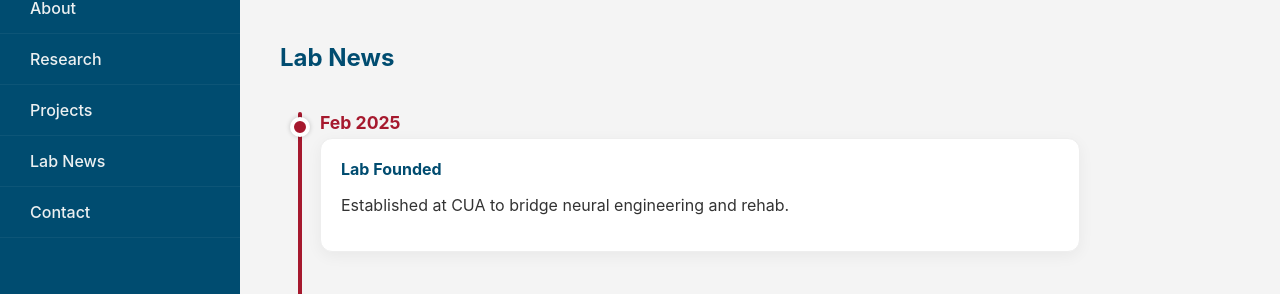
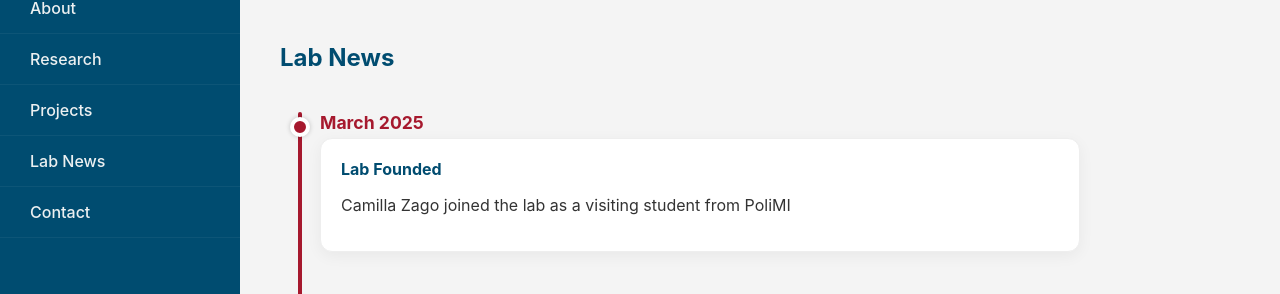
Before and after one commit to alessandrovato/alessandrovato.github.io, a Jekyll site: the page built from index.html, in a window 1280 px wide and 900 px high, scrolled down 3506 px. Shown: the part 148-442 px from the top of the window. Built offline with Jekyll 4.4.1, drawn with Linux system fonts in a browser that asks for light colours.

Commit message:
Update history.html

```diff
--- a/_includes/history.html
+++ b/_includes/history.html
@@ -4,10 +4,10 @@
 
         <div class="v-timeline-item">
             <div class="v-timeline-dot"></div>
-            <div class="v-timeline-date">Feb 2025</div>
+            <div class="v-timeline-date">March 2025</div>
             <div class="v-timeline-content">
                 <h4>Lab Founded</h4>
-                <p>Established at CUA to bridge neural engineering and rehab.</p>
+                <p>Camilla Zago joined the lab as a visiting student from PoliMI</p>
             </div>
         </div>
 
```
